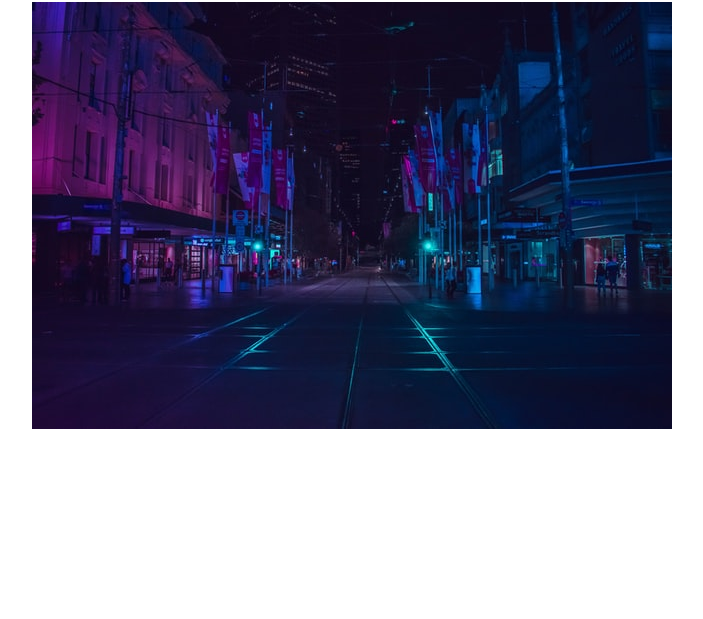
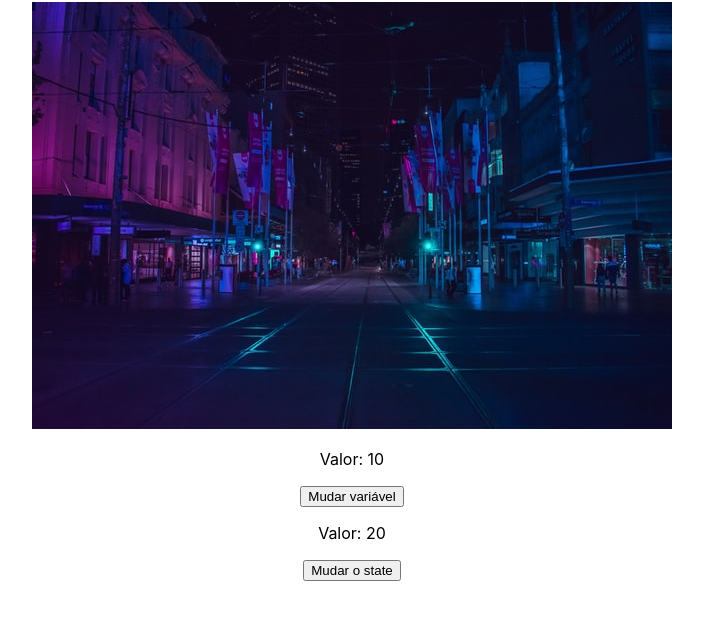
Before and after one commit to xandaosilva/curso-reactjs, a React (Create React App) app in the folder 3_avancado/avancado/: page / in a window 1280 px wide. Shown: the part 511-1130 px from the top of the page, without its empty margins (288-991 px from the left). Built offline with nearby package versions, Linux system fonts and the light colour scheme.

Commit message:
useState

```diff
--- a/3_avancado/avancado/src/App.js
+++ b/3_avancado/avancado/src/App.js
@@ -1,3 +1,5 @@
+import ManageData from './components/ManageData';
+
 import './App.css';
 
 import City from "./assets/city.jpg";
@@ -14,6 +16,7 @@
       <div>
         <img src={City} alt="Cidade" />
       </div>
+      <ManageData />
     </div>
   );
 }
--- /dev/null
+++ b/3_avancado/avancado/src/components/ManageData.js
@@ -0,0 +1,22 @@
+import React, { useState } from 'react'
+
+const ManageData = () => {
+    let someData = 10;
+
+    const [number, setNumber] = useState(20);
+
+    return (
+        <div>
+            <div>
+                <p>Valor: {someData}</p>
+                <button onClick={() => (someData = 15)}>Mudar variável</button>
+            </div>
+            <div>
+                <p>Valor: {number}</p>
+                <button onClick={() => setNumber(30)}>Mudar o state</button>
+            </div>
+        </div>
+    )
+}
+
+export default ManageData;
```
